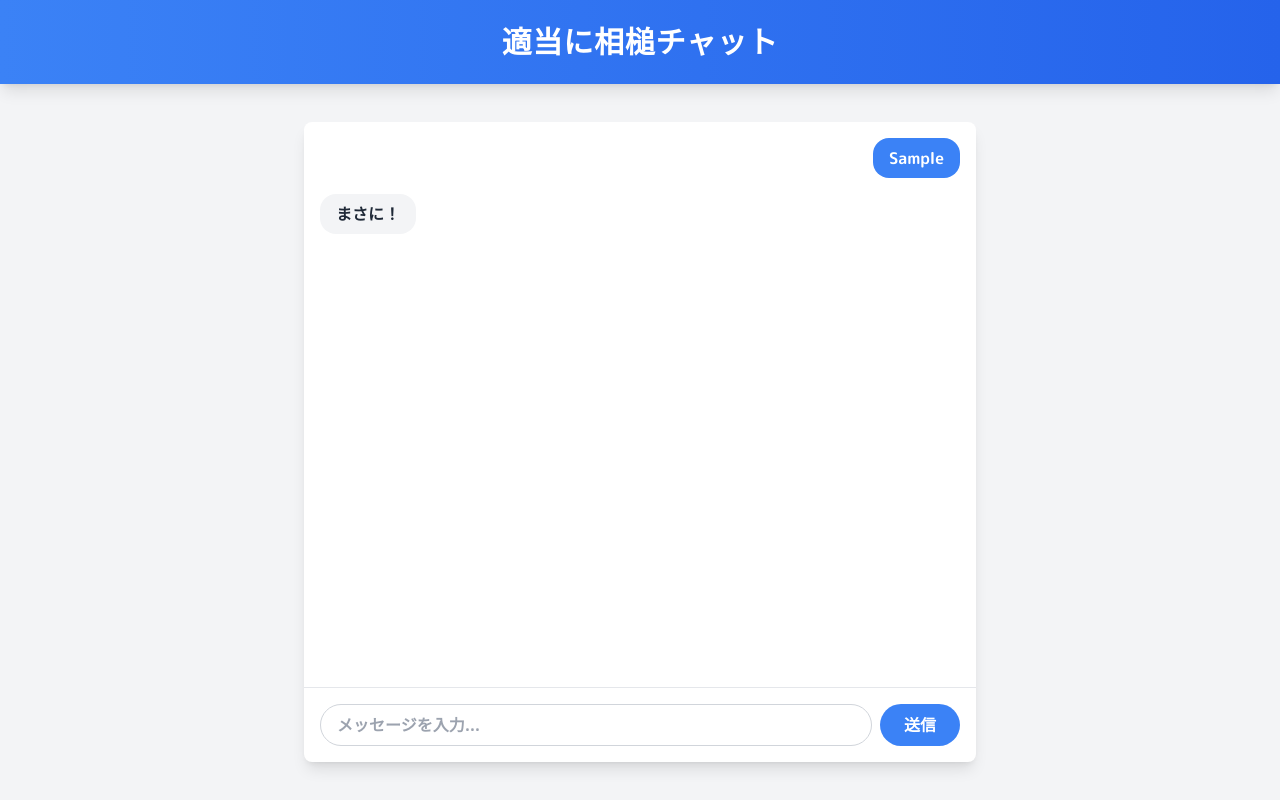
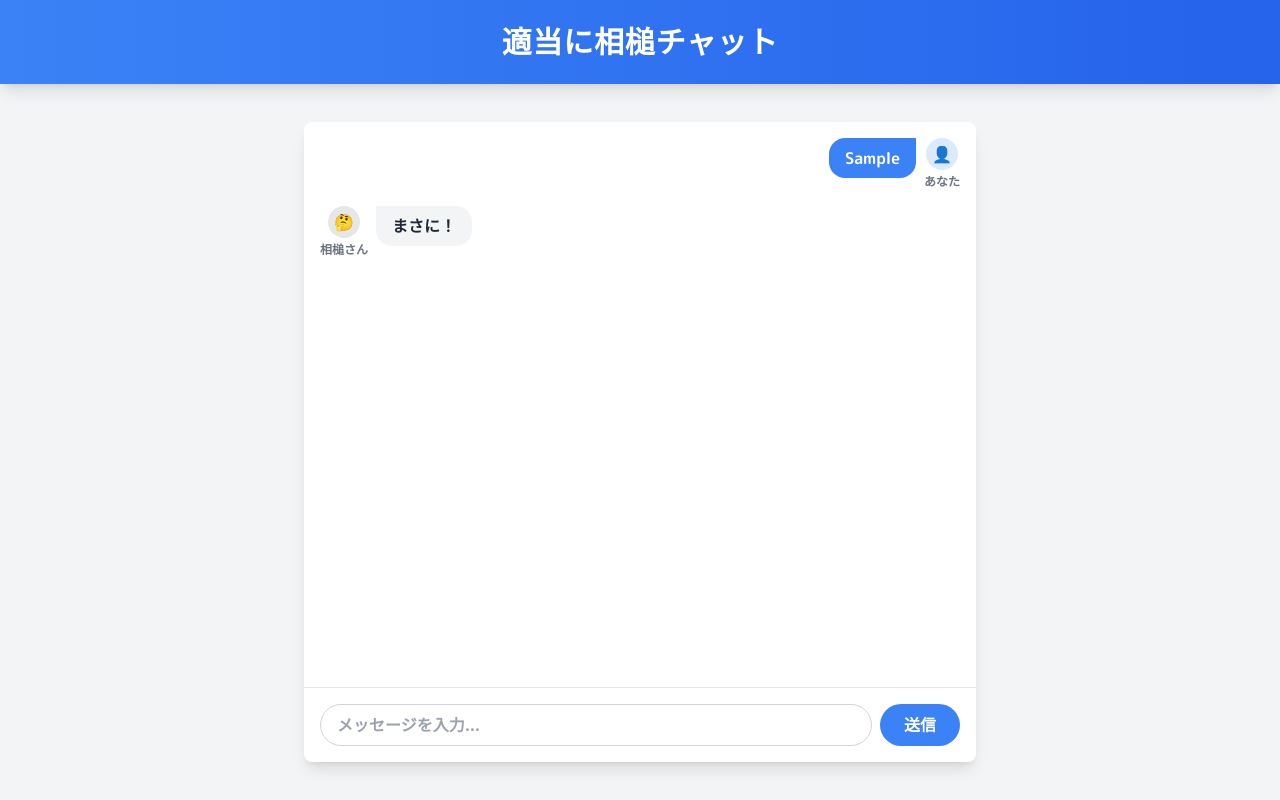
Before and after one commit to futa4095/aizuchichat, a Next.js app: page / in a window 1280 px wide. Both pictures are taken after typing "Sample" into the empty fields and a click on the button "送信". Built offline with nearby package versions, Linux system fonts and the light colour scheme.

Commit message:
feat: チャットメッセージにユーザーアイコンと名前を追加

```diff
--- a/src/components/Chat.tsx
+++ b/src/components/Chat.tsx
@@ -55,17 +55,33 @@ export default function Chat() {
                 {messages.map((message, index) => (
                     <div
                         key={index}
-                        className={`flex ${message.isUser ? 'justify-end' : 'justify-start'}`}
+                        className={`flex ${message.isUser ? 'justify-end' : 'justify-start'} items-start gap-2`}
                     >
+                        {!message.isUser && (
+                            <div className="flex flex-col items-center">
+                                <div className="w-8 h-8 bg-gray-200 rounded-full flex items-center justify-center">
+                                    🤔
+                                </div>
+                                <span className="text-xs text-gray-500 mt-1">相槌さん</span>
+                            </div>
+                        )}
                         <div
                             className={`max-w-[70%] px-4 py-2 rounded-2xl ${
                                 message.isUser
-                                    ? 'bg-blue-500 text-white'
-                                    : 'bg-gray-100 text-gray-800'
+                                    ? 'bg-blue-500 text-white rounded-tr-none'
+                                    : 'bg-gray-100 text-gray-800 rounded-tl-none'
                             }`}
                         >
                             {message.text}
                         </div>
+                        {message.isUser && (
+                            <div className="flex flex-col items-center">
+                                <div className="w-8 h-8 bg-blue-100 rounded-full flex items-center justify-center">
+                                    👤
+                                </div>
+                                <span className="text-xs text-gray-500 mt-1">あなた</span>
+                            </div>
+                        )}
                     </div>
                 ))}
             </div>
```
